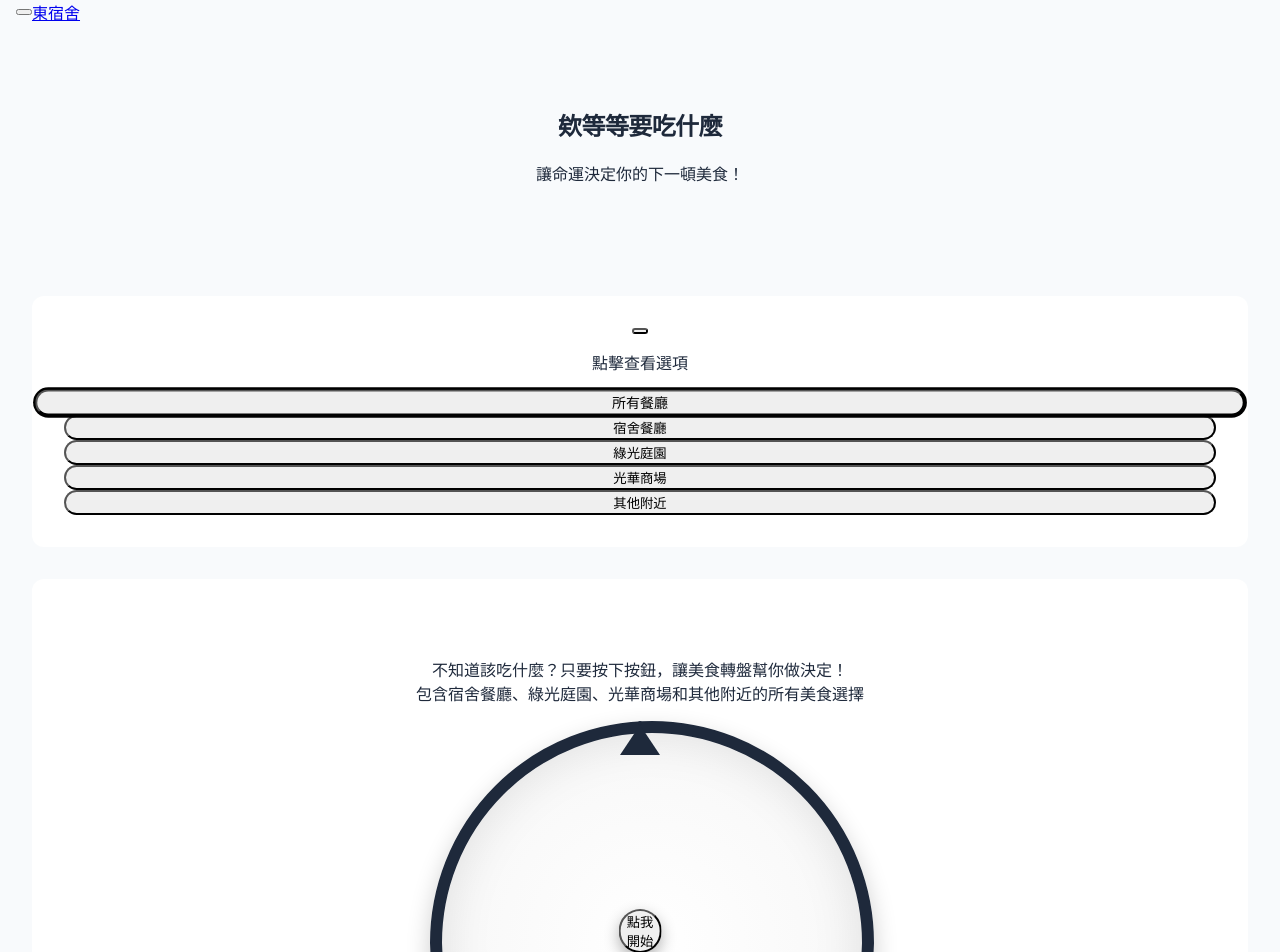
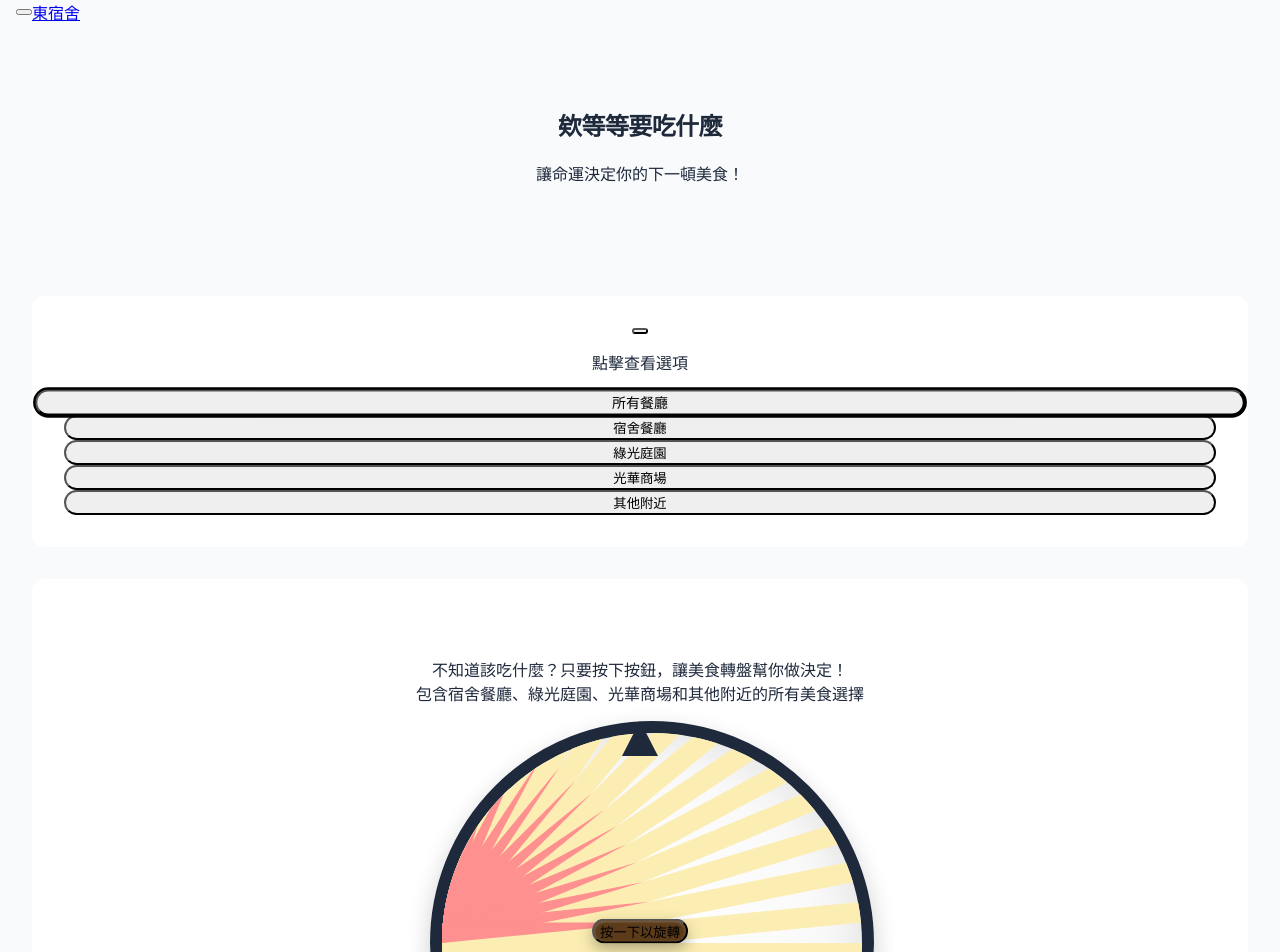
Before and after one commit to cnfzon/ntut_EastDormitory, a Next.js app in the folder ntut_eastdormitory/: page /food-finder in a window 1280 px wide. Shown: the top 952 px of the page. Built offline with nearby package versions, Linux system fonts and the light colour scheme.

Commit message:
重新設計轉盤樣式參考提供的圖片：更新顏色配置與指針設計

```diff
--- a/ntut_eastdormitory/pages/food-finder.js
+++ b/ntut_eastdormitory/pages/food-finder.js
@@ -264,14 +264,9 @@ export default function FoodFinder() {
 
           <div className="relative mb-10 mx-auto" style={{ width: 420, height: 420 }}>
             {/* 轉盤中心指針 */}
-            <div className="absolute top-0 left-1/2 transform -translate-x-1/2 -mt-8 z-20">
-              <div className="w-10 h-16 flex flex-col items-center">
-                <div className="w-10 h-10 rounded-full bg-gradient-to-b from-red-500 to-red-700 flex items-center justify-center shadow-lg border-2 border-white">
-                  <div className="w-6 h-6 rounded-full bg-white flex items-center justify-center">
-                    <div className="w-3 h-3 rounded-full bg-red-600"></div>
-                  </div>
-                </div>
-                <div className="w-0 h-0 border-l-[20px] border-r-[20px] border-b-[30px] border-l-transparent border-r-transparent border-b-red-600 -mt-3"></div>
+            <div className="absolute top-0 left-1/2 transform -translate-x-1/2 -mt-5 z-20">
+              <div className="pointer-flash" ref={el => rotating && el?.classList.add('pointer-flash-active')}>
+                <div className="w-0 h-0 border-l-[18px] border-r-[18px] border-b-[35px] border-l-transparent border-r-transparent border-b-red-600"></div>
               </div>
             </div>
 
@@ -290,64 +285,58 @@ export default function FoodFinder() {
                 const angle = (360 / restaurants.length) * index;
 
                 // 設置每個項目的背景顏色（根據位置和索引）
-                let baseColor, textBaseColor;
+                let baseColor;
+                let textColor = 'black';
                 if (restaurant.location === "宿舍餐廳") {
-                  baseColor = 'green';
-                  textBaseColor = 'text-green-700';
+                  baseColor = '#92e9a3'; // 淺綠色
                 } else if (restaurant.location === "綠光庭園") {
-                  baseColor = 'blue';
-                  textBaseColor = 'text-blue-700';
+                  baseColor = '#4d99ff'; // 藍色
                 } else if (restaurant.location === "光華商場") {
-                  baseColor = 'purple';
-                  textBaseColor = 'text-purple-700';
+                  baseColor = '#fceeb2'; // 淺黃色
                 } else if (restaurant.location === "其他附近") {
-                  baseColor = 'orange';
-                  textBaseColor = 'text-orange-700';
+                  baseColor = '#ff9090'; // 淺紅色
                 } else {
-                  baseColor = 'yellow';
-                  textBaseColor = 'text-yellow-700';
+                  baseColor = '#f1cdff'; // 淺紫色
                 }
-
-                // 根據索引交替顏色深淺
-                const colorIntensity = index % 2 === 0 ? '100' : '200';
-                const bgColor = `bg-${baseColor}-${colorIntensity}`;
-
-                // 根據索引位置設置漸變效果
-                const bgGradient = index % 2 === 0
-                  ? `linear-gradient(135deg, var(--tw-gradient-stops))`
-                  : `linear-gradient(45deg, var(--tw-gradient-stops))`;
-
-                const fromColor = `from-${baseColor}-${colorIntensity}`;
-                const toColor = `to-${baseColor}-${parseInt(colorIntensity) + 100}`;
 
                 // 計算是否為當前選中的餐廳
                 const isSelected = selectedRestaurant && restaurant.name === selectedRestaurant.name;
-                const textColor = isSelected ? 'text-white font-bold' : 'text-transparent';
-                const itemBgColor = isSelected ? `${baseColor}-500` : `${baseColor}-${colorIntensity}`;
+                const displayTextColor = isSelected ? 'text-white font-bold' : 'text-transparent';
 
                 return (
                   <div
                     key={index}
-                    className={`absolute w-1/2 h-1/2 flex items-center justify-end origin-bottom-right text-xs ${textColor} p-1 transition-all duration-300`}
+                    className={`absolute w-1/2 h-1/2 flex items-center justify-center origin-bottom-right text-sm ${displayTextColor} transition-all duration-300`}
                     style={{
                       transform: `rotate(${angle}deg) skew(${90 - 360/restaurants.length}deg)`,
                       transformOrigin: '0% 100%',
-                      background: isSelected
-                        ? `linear-gradient(to right, #${baseColor}500, #${baseColor}600)`
-                        : `${bgGradient}`,
-                      '--tw-gradient-from': `var(--tw-${fromColor})`,
-                      '--tw-gradient-to': `var(--tw-${toColor})`,
-                      boxShadow: isSelected ? '0 0 8px rgba(0,0,0,0.2) inset' : 'none'
+                      background: isSelected ? `${baseColor}` : `${baseColor}`,
+                      boxShadow: isSelected ? '0 0 8px rgba(0,0,0,0.3) inset' : 'none',
+                      borderLeft: index % 2 === 0 ? '1px solid rgba(255,255,255,0.3)' : 'none'
                     }}
                   >
-                    {!rotating && isSelected && (
-                      <span
-                        className="transform -rotate-90 origin-center whitespace-nowrap overflow-hidden text-ellipsis font-bold"
-                        style={{ width: '100px', maxWidth: '100px' }}
-                      >
-                        {restaurant.name}
-                      </span>
-                    )}
+                    <div
+                      className="restaurant-name origin-center"
+                      style={{
+                        transform: `skew(${-(90 - 360/restaurants.length)}deg) rotate(${90}deg)`,
+                        position: 'absolute',
+                        width: '100%',
+                        textAlign: 'center',
+                        fontSize: '14px',
+                        fontWeight: 'bold',
+                        color: textColor,
+                        opacity: 0.9,
+                        textShadow: '0 1px 1px rgba(255,255,255,0.8)',
+                        bottom: '60%',
+                        lineHeight: '1.2',
+                        maxWidth: '100px',
+                        margin: '0 auto',
+                        left: 0,
+                        right: 0
+                      }}
+                    >
+                      {restaurant.name.length > 8 ? restaurant.name.slice(0, 8) + '...' : restaurant.name}
+                    </div>
                   </div>
                 );
               })}
@@ -357,24 +346,20 @@ export default function FoodFinder() {
             <button
               onClick={spinWheel}
               disabled={rotating}
-              className={`absolute top-1/2 left-1/2 transform -translate-x-1/2 -translate-y-1/2 z-10 w-28 h-28 rounded-full ${
-                rotating
-                  ? 'bg-gradient-to-r from-gray-500 to-gray-600 animate-pulse'
-                  : 'bg-gradient-to-r from-red-500 to-red-600 hover:from-red-600 hover:to-red-700'
-              } text-white font-bold shadow-lg transition-all duration-300 flex items-center justify-center`}
+              className={`absolute top-1/2 left-1/2 transform -translate-x-1/2 -translate-y-1/2 z-10 w-32 h-32 rounded-full bg-[#5b3b19] text-white font-bold shadow-lg transition-all duration-300 flex items-center justify-center`}
               style={{
                 boxShadow: rotating
-                  ? '0 0 20px rgba(255,0,0,0.5), 0 0 40px rgba(255,0,0,0.3)'
+                  ? '0 0 20px rgba(0,0,0,0.5), 0 0 40px rgba(0,0,0,0.3)'
                   : '0 6px 15px rgba(0,0,0,0.3), inset 0 1px 3px rgba(255,255,255,0.3)'
               }}
             >
               {rotating ? (
                 <div className="flex flex-col items-center">
-                  <span className="animate-spin text-2xl mb-1">↻</span>
+                  <span className="animate-spin text-3xl mb-1">⟳</span>
                   <span className="text-base font-medium">轉動中...</span>
                 </div>
               ) : (
-                <span className="text-xl">點我<br/>開始</span>
+                <span className="text-2xl">按一下以旋轉</span>
               )}
             </button>
           </div>
@@ -462,7 +447,7 @@ export default function FoodFinder() {
           transition-duration: 3000ms;
         }
         .ease-out {
-          transition-timing-function: cubic-bezier(0, 0, 0.2, 1);
+          transition-timing-function: cubic-bezier(0.34, 1.56, 0.64, 1); /* 彈跳效果 */
         }
         @keyframes fadeIn {
           from { opacity: 0; }
@@ -470,34 +455,6 @@ export default function FoodFinder() {
         }
         .animate-fadeIn {
           animation: fadeIn 0.5s ease-in-out;
-        }
-
-        /* 轉盤漸變色定義 */
-        :root {
-          --tw-from-green-100: #dcfce7;
-          --tw-to-green-200: #bbf7d0;
-          --tw-from-green-200: #bbf7d0;
-          --tw-to-green-300: #86efac;
-
-          --tw-from-blue-100: #dbeafe;
-          --tw-to-blue-200: #bfdbfe;
-          --tw-from-blue-200: #bfdbfe;
-          --tw-to-blue-300: #93c5fd;
-
-          --tw-from-purple-100: #f3e8ff;
-          --tw-to-purple-200: #e9d5ff;
-          --tw-from-purple-200: #e9d5ff;
-          --tw-to-purple-300: #d8b4fe;
-
-          --tw-from-orange-100: #ffedd5;
-          --tw-to-orange-200: #fed7aa;
-          --tw-from-orange-200: #fed7aa;
-          --tw-to-orange-300: #fdba74;
-
-          --tw-from-yellow-100: #fef9c3;
-          --tw-to-yellow-200: #fef08a;
-          --tw-from-yellow-200: #fef08a;
-          --tw-to-yellow-300: #fde047;
         }
 
         /* 自定義轉動效果 */
@@ -511,14 +468,29 @@ export default function FoodFinder() {
           transition-timing-function: cubic-bezier(0.34, 1.56, 0.64, 1); /* 彈跳效果 */
         }
 
-        /* 指針旋轉動畫 */
-        @keyframes pointer-pulse {
-          0%, 100% { transform: scale(1) translateY(0); }
-          50% { transform: scale(1.05) translateY(-2px); }
+        /* 指針動畫 */
+        @keyframes pointer-flash {
+          0%, 100% { transform: scale(1); opacity: 1; }
+          50% { transform: scale(1.2); opacity: 0.8; }
         }
 
-        .animate-pointer-pulse {
-          animation: pointer-pulse 1s ease-in-out infinite;
+        .pointer-flash {
+          animation: pointer-flash 1s ease-in-out infinite;
+          animation-play-state: paused;
+        }
+
+        .pointer-flash-active {
+          animation-play-state: running;
+        }
+
+        /* 轉盤動畫結束後提示文字閃爍 */
+        @keyframes text-blink {
+          0%, 100% { opacity: 1; }
+          50% { opacity: 0.5; }
+        }
+
+        .blink-text {
+          animation: text-blink 1.5s ease-in-out infinite;
         }
       `}</style>
     </Layout>
```
